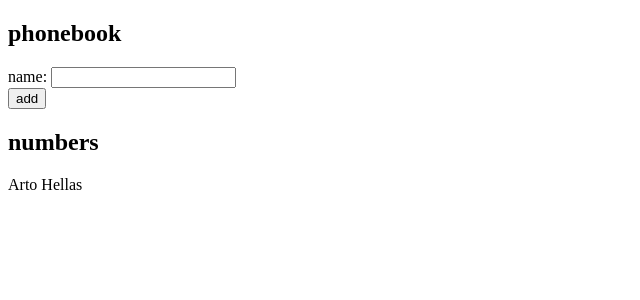
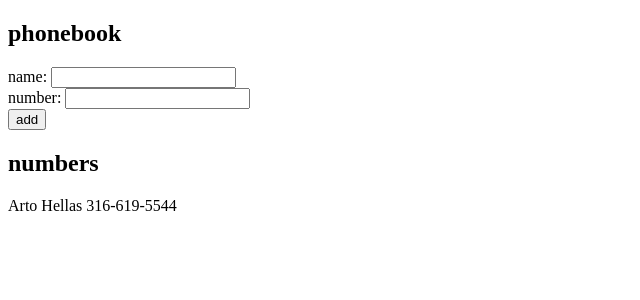
Before and after one commit to Dlorodev/fullstack-open, a React (Vite) app in the folder part-2/phonebook/: page / in a window 1280 px wide. Shown: the top 300 px of the page, without its empty margins (0-640 px from the left). Built offline with nearby package versions, Linux system fonts and the light colour scheme.

Commit message:
Add the exercise 2.8

```diff
--- a/part-2/phonebook/src/App.jsx
+++ b/part-2/phonebook/src/App.jsx
@@ -1,14 +1,18 @@
 import { useState } from 'react';
 
 function App() {
-  const [persons, setPersons] = useState([{ name: 'Arto Hellas' }]);
+  const [persons, setPersons] = useState([
+    { name: 'Arto Hellas', number: '316-619-5544' },
+  ]);
   const [newName, setNewName] = useState('');
+  const [newNumber, setNewNumber] = useState('');
 
   const addPerson = (event) => {
     event.preventDefault();
 
     const personObject = {
       name: newName,
+      number: newNumber,
     };
 
     const same = persons.some(
@@ -17,6 +21,7 @@
     if (!same) {
       setPersons(persons.concat(personObject));
       setNewName('');
+      setNewNumber('');
     } else {
       alert(`${newName} is already added to the phonebook`);
     }
@@ -27,6 +32,11 @@
     setNewName(event.target.value);
   };
 
+  const handleNewNumber = (event) => {
+    console.log(event.target.value);
+    setNewNumber(event.target.value);
+  };
+
   return (
     <>
       <h2>phonebook</h2>
@@ -35,12 +45,17 @@
           name: <input value={newName} onChange={handleNewName} />
         </div>
         <div>
+          number: <input value={newNumber} onChange={handleNewNumber} />
+        </div>
+        <div>
           <button type="submit">add</button>
         </div>
       </form>
       <h2>numbers</h2>
       {persons.map((person) => (
-        <p key={person.name}>{person.name}</p>
+        <p key={person.name}>
+          {person.name} {person.number}
+        </p>
       ))}
     </>
   );
```
